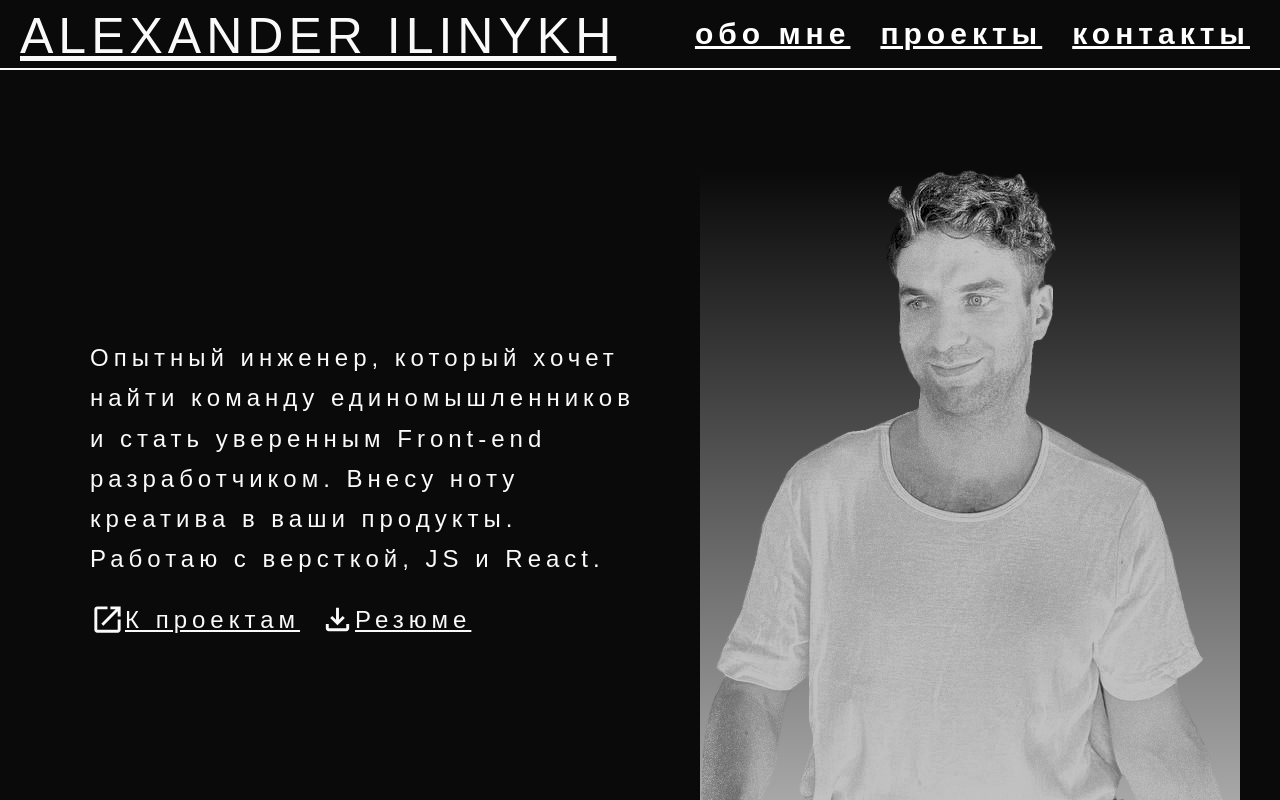
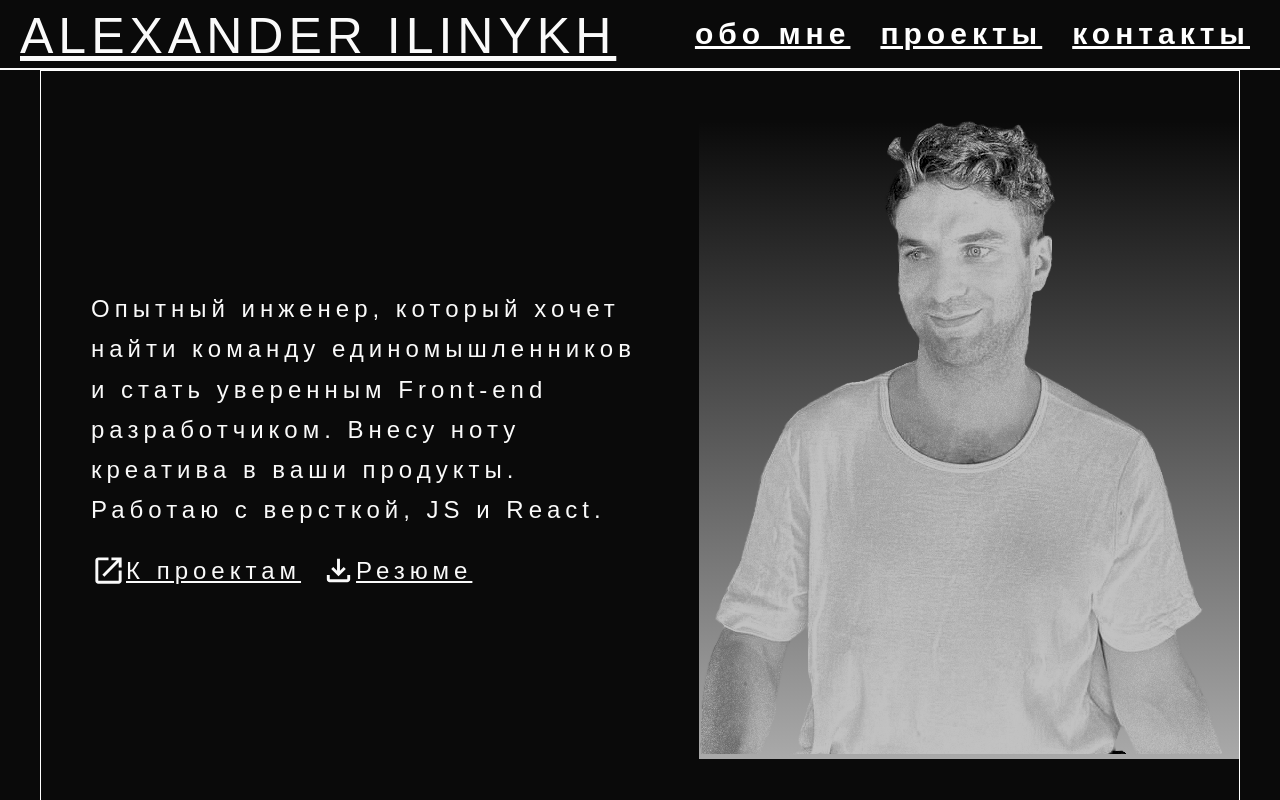
Before and after one commit to AleksandrIlinykh/portfolio, a React (Create React App) app: page / in a window 1280 px wide. Shown: the top 800 px of the page. Built offline with nearby package versions, Linux system fonts and the light colour scheme.

Commit message:
styled home

```diff
--- a/src/components/app/App.js
+++ b/src/components/app/App.js
@@ -13,9 +13,11 @@ function App() {
       <Header isMenuOpen={isMenuOpen} setIsMenuOpen={setIsMenuOpen} />
       <div className={appStyles.content}>
         <Home />
+
         <About />
+        {/*
         <Projects />
-        <Contacts />
+        <Contacts /> */}
       </div>
     </div>
   );
--- a/src/components/app/app.module.css
+++ b/src/components/app/app.module.css
@@ -3,11 +3,15 @@
   background-color: var(--background-main);
   color: var( --text-main);
   border-color: var( --text-main) ;
+  display: flex;
+  align-items: center;
+  justify-content: center;
 }
 
 .content {
-  width: 100%;
+  width: 1200px;
   position: relative;
   top: 70px;
   scroll-behavior: smooth;
+  border: white 1px solid;
 }
--- a/src/components/header/header.module.css
+++ b/src/components/header/header.module.css
@@ -1,5 +1,6 @@
 .header {
   width: 100%;
+  max-width: 3000px;
   height: 70px;
   background-color: inherit;
   color: inherit;
--- a/src/components/home/home.module.css
+++ b/src/components/home/home.module.css
@@ -10,14 +10,17 @@
 
 .content {
   composes: homeText from "../common/common.module.css";
-  margin: 100px auto;
-  max-width: 1200px;
+  margin: 50px auto;
   display: flex;
   align-items: center;
 }
 
 .about{
   padding: 50px;
+}
+
+.text {
+
 }
 
 .links {
```
